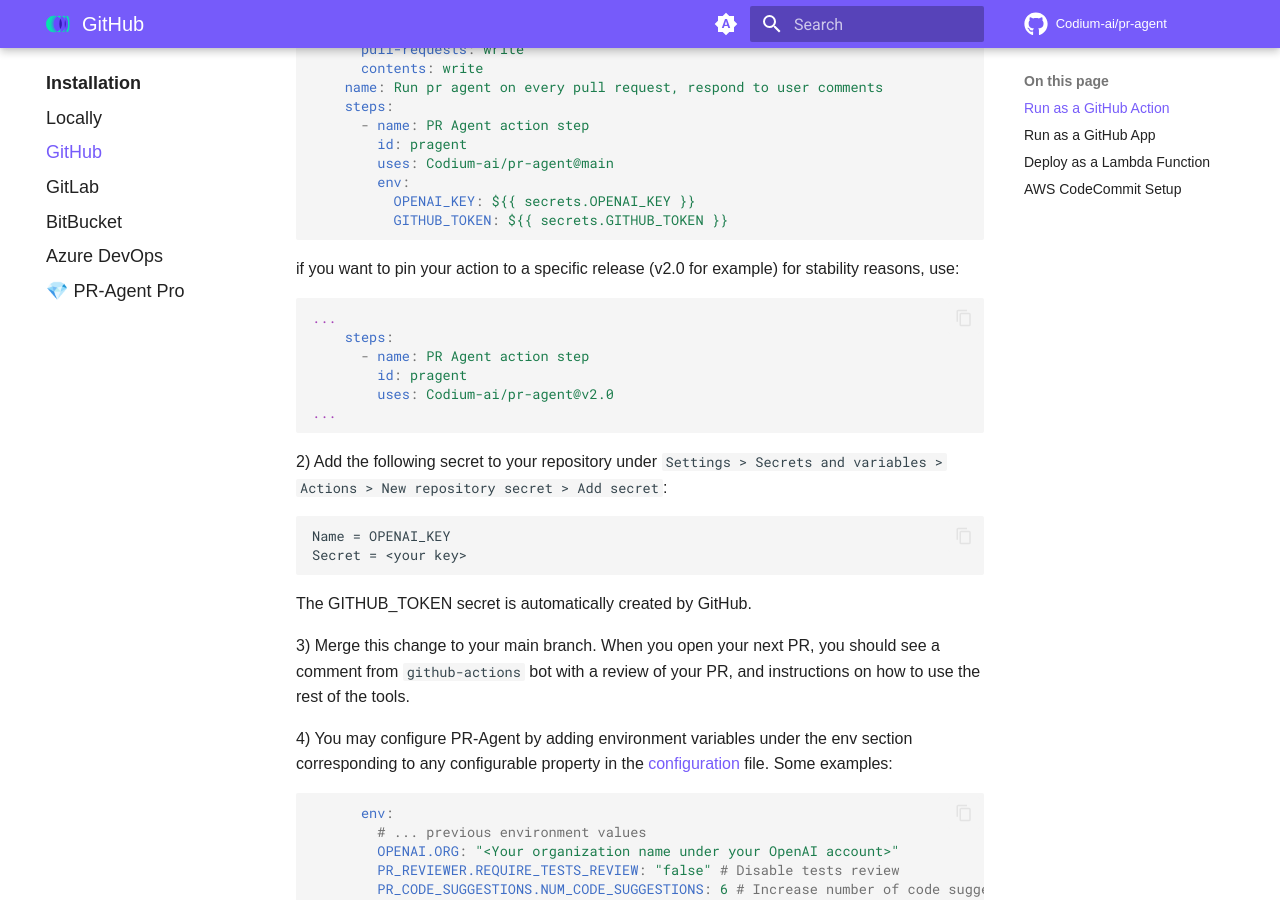
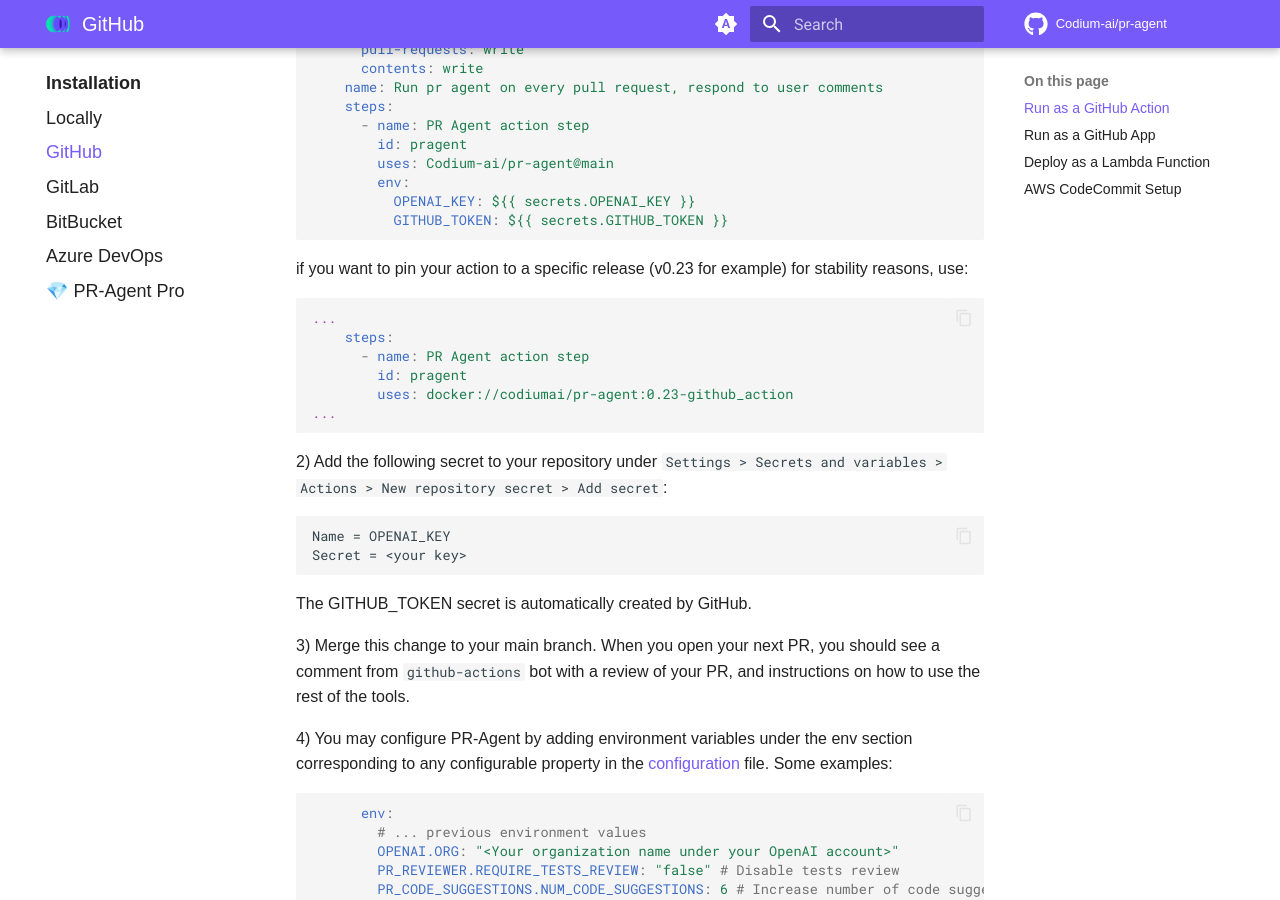
Before and after one commit to Codium-ai/pr-agent, an MkDocs documentation site: the page built from docs/docs/installation/github.md, in a window 1280 px wide and 900 px high, scrolled down 523 px. Built offline with MkDocs 1.6.1 and Material for MkDocs 9.7.7, drawn with Linux system fonts in a browser that asks for light colours; comment, search, counter and statistics services are not loaded.

Commit message:
docs: Update GitHub Action documentation to specify Docker image on Docker Hub

````diff
--- a/docs/docs/installation/github.md
+++ b/docs/docs/installation/github.md
@@ -28,13 +28,13 @@
 ```
 
 
-if you want to pin your action to a specific release (v2.0 for example) for stability reasons, use:
+if you want to pin your action to a specific release (v0.23 for example) for stability reasons, use:
 ```yaml
 ...
     steps:
       - name: PR Agent action step
         id: pragent
-        uses: Codium-ai/pr-agent@v2.0
+        uses: docker://codiumai/pr-agent:0.23-github_action
 ...
 ```
 
````
